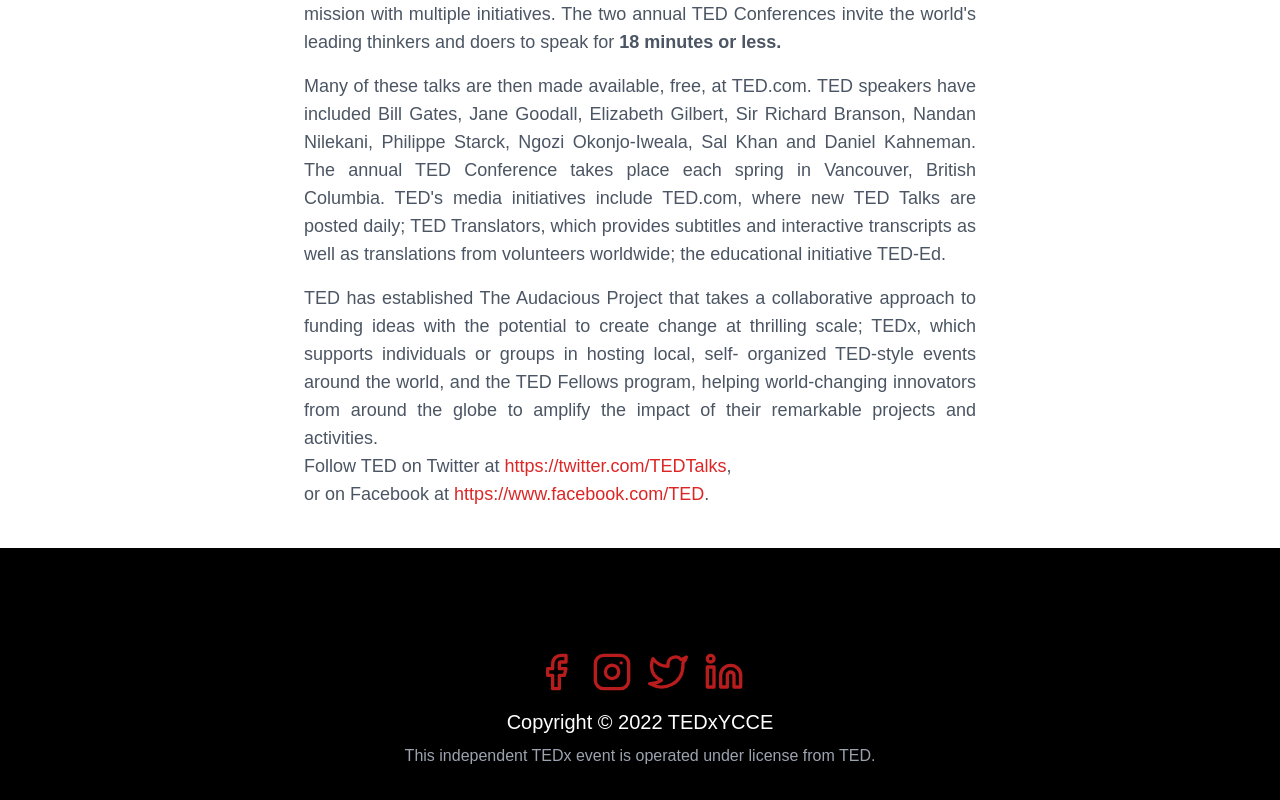
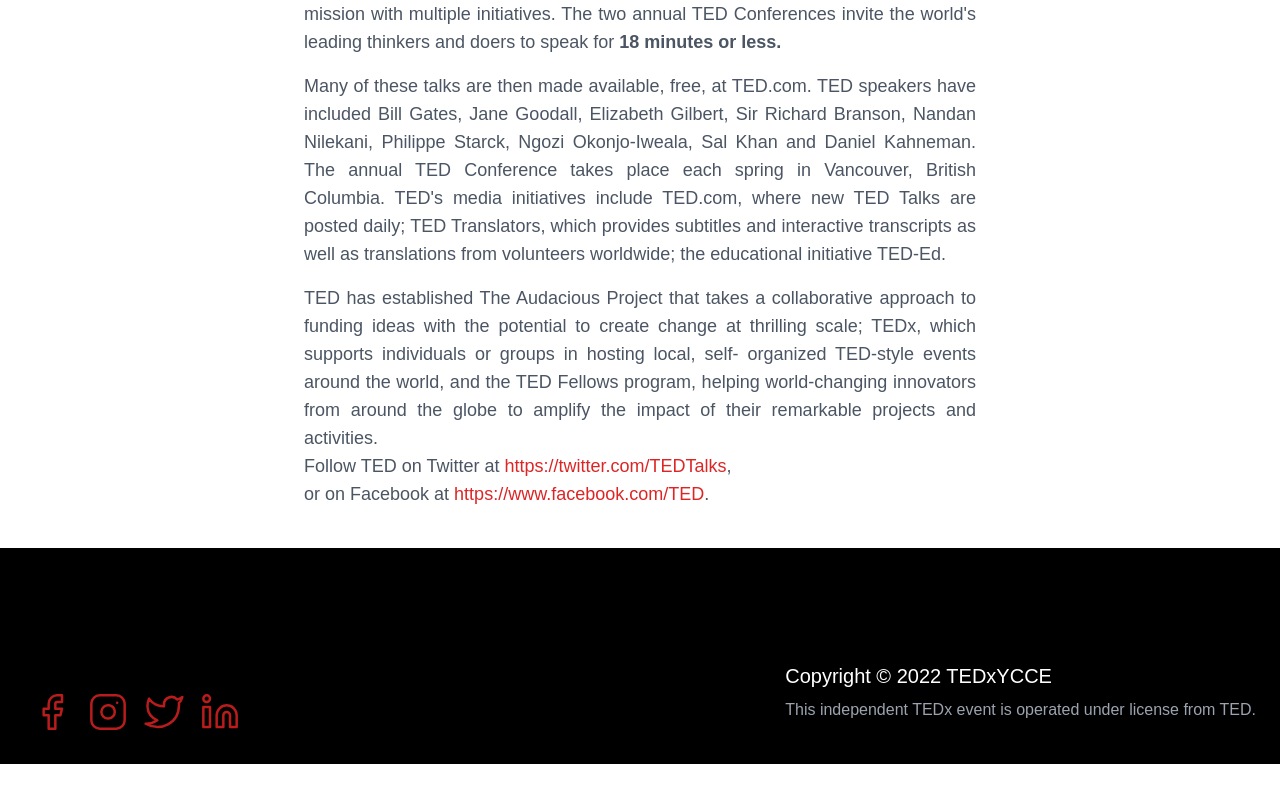
Before and after one commit to TEDxYCCE/tedxycce2022, a Next.js app: page /about in a window 1280 px wide. Shown: the part 820-1620 px from the top of the page. After the commit the page ends 1584 px from the top, so only its background shows below. Built offline with nearby package versions, Linux system fonts and the light colour scheme; a small style sheet from the web is missing.

Commit message:
made lg footer

```diff
--- a/components/footer.tsx
+++ b/components/footer.tsx
@@ -1,7 +1,8 @@
 const Footer = () => {
   return (
-    <footer className="container mx-auto flex flex-col items-center p-6 pt-8 text-white bg-black">
-      <ul id="socials" className="inline-flex gap-4 p-2 text-red-700">
+    <footer className="container flex flex-col items-center p-6 pt-8 mx-auto text-white bg-black lg:flex-row lg:flex-inverse lg:justify-between lg:items-center">
+      <div>
+        <ul id="socials" className="inline-flex gap-4 p-2 mt-10 text-red-700">
           <li>
             <a
               href="https://www.facebook.com/tedxycceofficial"
@@ -13,7 +14,7 @@
                 width="24"
                 height="24"
                 stroke="currentColor"
-              strokeWidth="2"
+                strokeWidth="1.5"
                 fill="none"
                 strokeLinecap="round"
                 strokeLinejoin="round"
@@ -34,7 +35,7 @@
                 width="24"
                 height="24"
                 stroke="currentColor"
-              strokeWidth="2"
+                strokeWidth="1.5"
                 fill="none"
                 strokeLinecap="round"
                 strokeLinejoin="round"
@@ -58,7 +59,7 @@
                 width="24"
                 height="24"
                 stroke="currentColor"
-              strokeWidth="2"
+                strokeWidth="1.5"
                 fill="none"
                 strokeLinecap="round"
                 strokeLinejoin="round"
@@ -79,7 +80,7 @@
                 width="24"
                 height="24"
                 stroke="currentColor"
-              strokeWidth="2"
+                strokeWidth="1.5"
                 fill="none"
                 strokeLinecap="round"
                 strokeLinejoin="round"
@@ -92,10 +93,13 @@
             </a>
           </li>
         </ul>
+      </div>
+      <div>
         <p className="mt-2 text-xl">Copyright © 2022 TEDxYCCE</p>
-      <p className="my-2 text-gray-400 text-justify">
+        <p className="my-2 text-justify text-gray-400">
           This independent TEDx event is operated under license from TED.
         </p>
+      </div>
     </footer>
   );
 };
```
Lines whose indentation alone changed are shown as unchanged.
